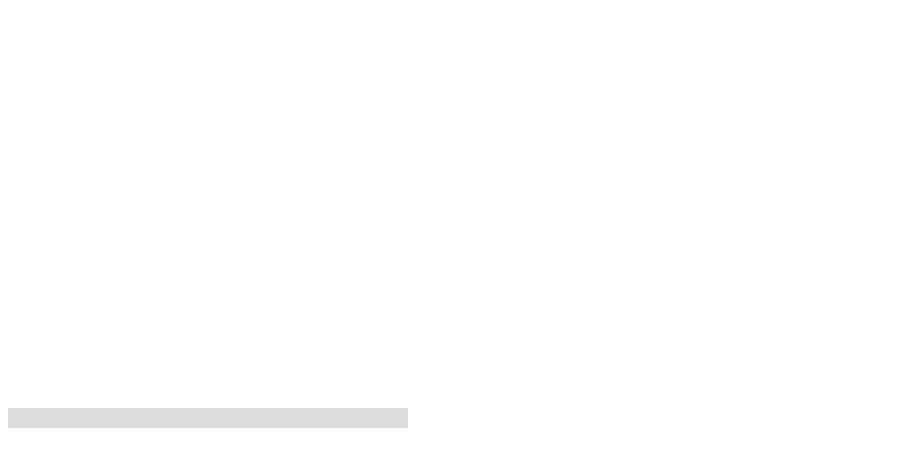
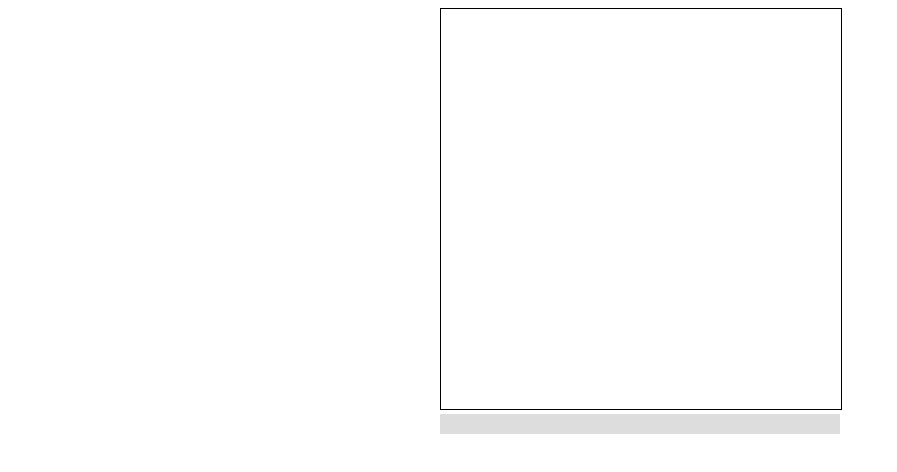
Before and after one commit to frnsys/jfi_p2p_sim, a website built with webpack: page index.html in a window 1280 px wide. Shown: the whole page, without its empty margins (0-897 px from the left). Built offline with nearby package versions, Linux system fonts and the light colour scheme; files whose address does not match are found by name.

Commit message:
switching to canvas from threejs

```diff
--- a/index.html
+++ b/index.html
@@ -8,13 +8,18 @@
   <style>
     .sim {
         width: 400px;
-        height: 400px;
+        height: 600px;
+        margin: 0 auto;
+    }
+    canvas {
+        border: 1px solid black;
     }
   </style>
 </head>
 <body>
     <main id="main">
         <div id="sim" class="sim">
+            <canvas id="canvas" height="400" width="400"></canvas>
         </div>
     </main>
     <script src="assets/main.js"></script>
--- /dev/null
+++ b/src/canvas.js
@@ -0,0 +1,33 @@
+const nodeTypes = {
+  'peer': '🖥️',
+  'sybil': '😈',
+  'target': '🎯',
+  'source': '📍'
+};
+
+class Canvas {
+  constructor(id) {
+    this.element = document.getElementById(id);
+    let width = this.element.width;
+    let height = this.element.height;
+    let dpr = window.devicePixelRatio || 1;
+    this.element.width = width * dpr;
+    this.element.height = height * dpr;
+    this.element.style.width = `${width}px`;
+    this.element.style.height = `${height}px`;
+    this.ctx = this.element.getContext('2d');
+    this.ctx.scale(dpr, dpr);
+    this.width = width;
+    this.height = height;
+  }
+
+  addNode(type, x, y) {
+    this.ctx.fillText(nodeTypes[type], x, y);
+  }
+
+  reset() {
+    this.ctx.clearRect(0, 0, this.element.width, this.element.height);
+  }
+}
+
+export default Canvas;
--- a/src/main.js
+++ b/src/main.js
@@ -1,9 +1,8 @@
-import Node from './node';
-import Scene from './scene';
+import Canvas from './canvas';
 import { ProgressBar } from './ui';
 
-const config ={
-  n: 200,           // Number of nodes
+const config = {
+  n: 100,           // Number of nodes
   pMalicious: 0.01, // Proportion of malicious nodes
   initRandom: 20,   // Initial nodes to ping
 
@@ -14,59 +13,36 @@ const config ={
 let nodeidx = {};
 let oldnode = {};
 
+let view = new Canvas('canvas');
+
 function onRunStart(nodes) {
   view.reset();
   nodes.forEach((n) => {
-    let node = new Node(n.malicious ? 'sybil' : 'peer');
+    let type = n.malicious ? 'sybil' : 'peer';
     let x = randomRangeFloat(bounds.x[0], bounds.x[1]);
     let y = randomRangeFloat(bounds.y[0], bounds.y[1]);
-    node.mesh.position.set(x, y, 0);
-    view.scene.add(node.mesh);
-    nodeidx[n.id] = node;
+    view.addNode(type, x, y);
   });
 }
 
 function onTrialStart(targetNode) {
-  if (Object.keys(oldnode).length > 0) {
-    let node = nodeidx[oldnode.id];
-    if (node) {
-      node.type = oldnode.type;
-    }
-  }
-  let node = nodeidx[targetNode.id];
-  oldnode.id = targetNode.id;
-  oldnode.type = node.baseType;
-  node.type = 'target';
+  // if (Object.keys(oldnode).length > 0) {
+  //   let node = nodeidx[oldnode.id];
+  //   if (node) {
+  //     node.type = oldnode.type;
+  //   }
+  // }
+  // let node = nodeidx[targetNode.id];
+  // oldnode.id = targetNode.id;
+  // oldnode.type = node.baseType;
+  // node.type = 'target';
 }
 
 function toPercent(n, total) {
   return `${(n/total * 100).toFixed(1)}%`;
 }
 
-class View {
-  constructor(element) {
-    this.element = element;
-    this.width = element.clientWidth;
-    this.height = element.clientHeight;
-    this.scene = new Scene({
-      width: this.width,
-      height: this.height
-    });
-    this.element.appendChild(this.scene.renderer.domElement);
-  }
-
-  render() {
-    this.scene.render();
-    requestAnimationFrame(this.render.bind(this));
-  }
-
-  reset() {
-    this.scene.reset();
-  }
-}
-
 const frame = document.getElementById('sim');
-const view = new View(frame);
 
 if (window.Worker) {
   const worker = new Worker('/assets/worker.js');
@@ -92,13 +68,12 @@ if (window.Worker) {
 }
 
 
+const padding = 10;
 let bounds = {
-  x: [-100, 100],
-  y: [-100, 100]
+  x: [padding, view.width-padding],
+  y: [padding, view.height-padding]
 };
 
 function randomRangeFloat(min, max) {
   return (Math.random() * (max - min)) + min;
 }
-
-view.render();
--- a/src/node.js
+++ /dev/null
@@ -1,33 +0,0 @@
-import * as THREE from 'three';
-
-const materials = {
-  peer: new THREE.MeshBasicMaterial({ color: 0x000000, opacity: 0.2 }),
-  sybil: new THREE.MeshBasicMaterial({ color: 0xff0000 }),
-  target: new THREE.MeshBasicMaterial({ color: 0x00ff00 }),
-};
-const geometry = new THREE.BufferGeometry();
-const vertices = new Float32Array([
-	-2.0, -2.0,  2.0,
-	 2.0, -2.0,  2.0,
-	 2.0,  2.0,  2.0,
-
-	 2.0,  2.0,  2.0,
-	-2.0,  2.0,  2.0,
-	-2.0, -2.0,  2.0
-]);
-
-// itemSize = 3 because there are 3 values (components) per vertex
-geometry.addAttribute('position', new THREE.BufferAttribute(vertices, 3));
-
-class Node {
-  constructor(type) {
-    this.baseType = type;
-    this.mesh = new THREE.Mesh(geometry, materials[type]);
-  }
-
-  set type(type) {
-    this.mesh.material = materials[type];
-  }
-}
-
-export default Node;
--- a/src/scene.js
+++ /dev/null
@@ -1,54 +0,0 @@
-import * as THREE from 'three';
-
-const VIEW_ANGLE = 45;
-const NEAR = 0.1;
-const FAR = 10000;
-const D = 1;
-
-class Scene {
-  constructor(opts) {
-    this.opts = opts;
-
-    this.scene = new THREE.Scene();
-    this.renderer = new THREE.WebGLRenderer({antialias: false, alpha: true});
-    this.renderer.setPixelRatio(window.devicePixelRatio);
-    this.renderer.setSize(opts.width, opts.height);
-    this.renderer.setClearColor(0xeeeeee, 0);
-
-    var hemiLight = new THREE.HemisphereLight( 0xffffff, 0x000000, 0.6 );
-    this.scene.add(hemiLight);
-
-    let aspect = opts.width/opts.height;
-    this.camera = new THREE.OrthographicCamera(-D*aspect, D*aspect, D, -D, NEAR, FAR);
-    this.camera.zoom = 0.01;
-    this.camera.position.z = 10;
-    this.camera.updateProjectionMatrix();
-
-    window.addEventListener('resize', () => {
-      let aspect = opts.width/opts.height;
-      this.camera.left = -D * aspect;
-      this.camera.right = D * aspect;
-      this.camera.top = D;
-      this.camera.bottom = -D;
-      this.camera.updateProjectionMatrix();
-      this.renderer.setSize(opts.width, opts.height);
-    }, false);
-  }
-
-  add(mesh) {
-    this.scene.add(mesh);
-  }
-
-  render() {
-    this.renderer.render(this.scene, this.camera);
-  }
-
-  reset() {
-    for (let i = this.scene.children.length - 1; i >= 0; i--) {
-      if (this.scene.children[i].type === 'Mesh')
-        this.scene.remove(this.scene.children[i]);
-      }
-    }
-}
-
-export default Scene;
```
